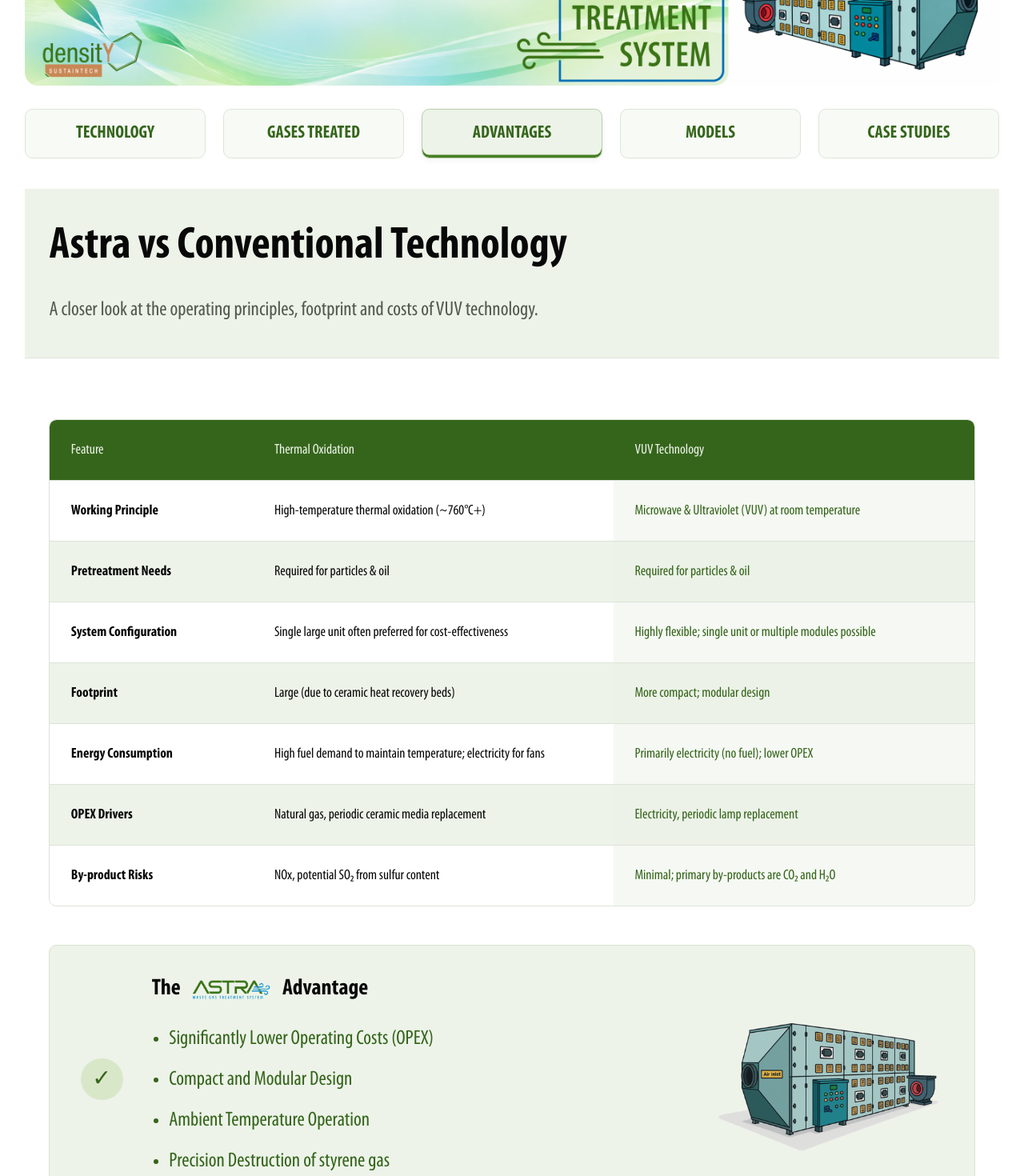
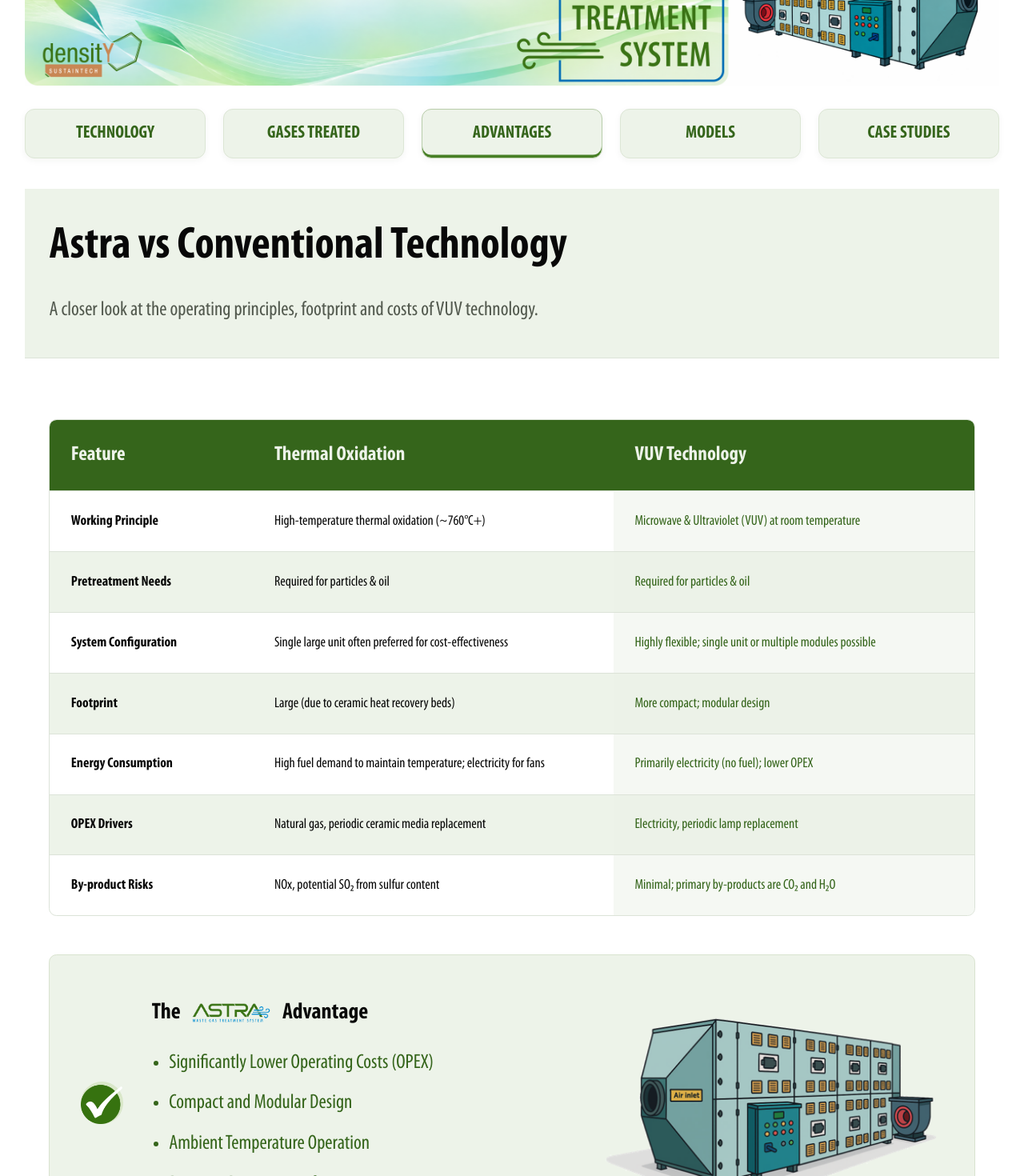
Before and after one commit to sonaliharansingh/density, a Next.js app: page /advantages in a window 1280 px wide. Shown: the part 140-1610 px from the top of the page at 80% size. Built offline with nearby package versions, Linux system fonts and the light colour scheme.

Commit message:
fix the advantage green tick and tabular font bold

```diff
--- a/app/advantages/page.tsx
+++ b/app/advantages/page.tsx
@@ -79,7 +79,9 @@
           </div>
 
           <div className="advantage-callout">
-            <div className="advantage-check" aria-hidden="true">✓</div>
+            <div className="advantage-check" aria-hidden="true">
+              <Image src="/images/Green%20Tick.png" alt="" width={44} height={44} />
+            </div>
             <div className="advantage-body">
               <h2 className="advantage-heading">
                 The <Image src="/images/ASTRA Logo.png" alt="ASTRA" width={90} height={28} className="advantage-logo" /> Advantage
--- a/app/globals.css
+++ b/app/globals.css
@@ -82,10 +82,10 @@
 .site-banner-mobile { display: none !important; }
 .site-banner img, .site-footer-banner { display: block; width: 100%; height: auto; }
 .site-navigation { display: grid; grid-template-columns: repeat(5, minmax(0, 1fr)); gap: clamp(8px, 1.4vw, 20px); margin-top: 24px; }
-.site-navigation a { position: relative; display: flex; align-items: center; justify-content: center; min-height: clamp(44px, 4vw, 62px); padding: 9px 8px; border: 1px solid #dce6d5; border-radius: 8px; background: #f8faf6; color: var(--green-dark); font-family: var(--font-site); font-size: clamp(14px, 1.45vw, 25px); font-weight: 600; line-height: 1.2; text-align: center; text-transform: uppercase; white-space: nowrap; }
+.site-navigation a { position: relative; display: flex; align-items: center; justify-content: center; min-height: clamp(44px, 4vw, 62px); padding: 9px 8px; border: 1px solid #dce6d5; border-radius: 10px; background: var(--green-light); color: var(--green-dark); font-family: var(--font-site); font-size: clamp(14px, 1.45vw, 25px); font-weight: 600; line-height: 1.2; text-align: center; text-transform: uppercase; white-space: nowrap; box-shadow: 0 2px 7px #263d170d; }
 .site-navigation a { transition: color 200ms ease, border-color 200ms ease, background-color 200ms ease, transform 200ms ease, box-shadow 200ms ease; }
 @media (hover: hover) {
-  .site-navigation a:hover { border-color: #a9c198; background: var(--green-light); transform: translateY(-1px); box-shadow: 0 3px 9px #263d1712; }
+  .site-navigation a:hover { border-color: #a9c198; background: var(--green-light); transform: translateY(-3px) scale(1.02); box-shadow: 0 7px 16px #263d1720; }
 }
 body:not(:has(#contact-v2:target)) .site-navigation a[aria-current="page"],
 body:has(#contact-v2:target) .site-navigation a[href="#contact-v2"] {
@@ -300,7 +300,8 @@
 .advantages-table { min-width: 690px; }
 .gases-table thead, .advantages-table thead { background: var(--green-dark); color: #edf3e9; }
 .gases-table th, .gases-table td, .advantages-table th, .advantages-table td { padding: 19px 22px; border-bottom: 1px solid var(--border); }
-.gases-table thead th, .advantages-table thead th { font-size: var(--font-small); font-weight: 500; }
+.gases-table thead th { font-size: var(--font-small); font-weight: 500; }
+.advantages-table thead th { font-size: var(--font-body); font-weight: 700; }
 .gases-table tbody th, .advantages-table tbody th { font-weight: 600; }
 .gases-table tbody tr:last-child > *, .advantages-table tbody tr:last-child > * { border-bottom: none; }
 .gases-table tbody tr:nth-child(even), .advantages-table tbody tr:nth-child(even) { background: var(--green-light); }
@@ -313,7 +314,7 @@
 .advantage-heading { font-size: var(--font-card-title); display: flex; align-items: center; gap: 8px; margin-bottom: 17px; }
 .advantage-logo { width: 90px; height: auto; }
 .advantage-list { padding-left: 18px; color: var(--green-dark); font-size: var(--font-body); line-height: 2; margin: 0; }
-.advantage-product-image { width: 240px; height: auto; margin-left: auto; }
+.advantage-product-image { width: 360px; height: auto; margin-left: auto; }
 /* Footer */
 .site-footer { padding: 0 0 8px; background: #fbfcfa; color: #343a34; }
 .site-footer > .header-container { max-width: 1440px; }
--- a/components/GasTreatmentSelector.jsx
+++ b/components/GasTreatmentSelector.jsx
@@ -15,7 +15,7 @@
       <div className="section-intro">
         <p className="eyebrow">FROM INLET TO OUTPUT</p>
         {/* <h2 id="treatment-heading">See your gas treatment</h2> */}
-        <p>Select a waste gas to explore its end products after ASTRA treatment.</p>
+        <p>Select a waste gas to see its end products after ASTRA treatment.</p>
       </div>
 
       <div className={styles.panel}>
--- a/lib/gases.ts
+++ b/lib/gases.ts
@@ -2,13 +2,13 @@
   { gas: "Ammonia", formula: "NH₃", molWt: "17", bonds: "H-N", energies: "389", products: "H₂O, N₂" },
   { gas: "Aniline", formula: "C₆H₅NH₂", molWt: "93", bonds: "π bond, C-H, N-H, C-C", energies: "<611,414,389,332", products: "H₂O, CO₂, N₂" },
   { gas: "Benzene", formula: "C₆H₆", molWt: "78", bonds: "π bond, C-H", energies: "<611,414", products: "H₂O, CO₂" },
-  { gas: "Dimethyl disulfide", formula: "C₂H₆S₂", molWt: "94", bonds: "S-S, H-S, S-C, C-H", energies: "268,339,268,414", products: "H₂O, CO₂, SO₄²⁻" },
+  { gas: "Dimethyl disulphide", formula: "C₂H₆S₂", molWt: "94", bonds: "S-S, H-S, S-C, C-H", energies: "268,339,268,414", products: "H₂O, CO₂, SO₄²⁻" },
   { gas: "Ethyl acetate", formula: "C₄H₈O₂", molWt: "88", bonds: "C-H, C-O, C=O, C-C", energies: "414,326,728,332", products: "H₂O, CO₂" },
   { gas: "Ethylene oxide", formula: "C₂H₄O", molWt: "44", bonds: "C=C, C-O, C-H", energies: "611,326,414", products: "H₂O, CO₂" },
-  { gas: "Hydrogen Sulfide", formula: "H₂S", molWt: "34", bonds: "H-S", energies: "339", products: "H₂O, SO₄²⁻" },
+  { gas: "Hydrogen Sulphide", formula: "H₂S", molWt: "34", bonds: "H-S", energies: "339", products: "H₂O, SO₄²⁻" },
   { gas: "Methanol", formula: "CH₃OH", molWt: "32", bonds: "C-H, C-O, H-O", energies: "414,326,464", products: "H₂O, CO₂" },
   { gas: "Methyl mercaptan", formula: "CH₄S", molWt: "48", bonds: "C-S, C-H, H-S", energies: "272,414,339", products: "H₂O, CO₂, SO₄²⁻" },
-  { gas: "Methyl sulfide", formula: "C₂H₆S", molWt: "62", bonds: "C-C, C-H, C-S", energies: "332,414,272", products: "H₂O, CO₂, SO₄²⁻" },
+  { gas: "Methyl sulphide", formula: "C₂H₆S", molWt: "62", bonds: "C-C, C-H, C-S", energies: "332,414,272", products: "H₂O, CO₂, SO₄²⁻" },
   { gas: "Phenol", formula: "C₆H₆OH", molWt: "94", bonds: "π bond, C-H, C-O", energies: "611,414,326", products: "H₂O, CO₂" },
   { gas: "Styrene", formula: "C₈H₈", molWt: "104", bonds: "C=C,C-C, C-H, π bond", energies: "611,332,414", products: "H₂O, CO₂" },
   { gas: "Toluene", formula: "C₇H₈", molWt: "92", bonds: "C=C,C-C,C-H, π bond", energies: "611,332,414", products: "H₂O, CO₂" },
```
